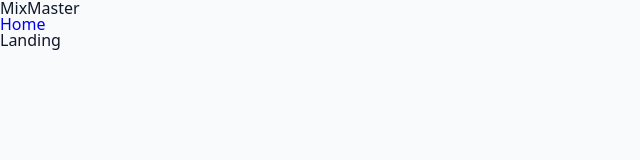
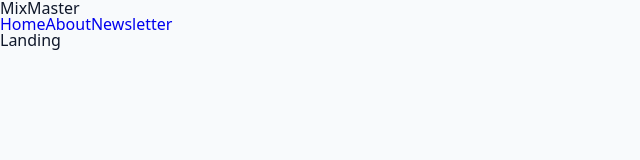
Before and after one commit to arianbod/react-cocktail-makers, a React (Vite) app: page / in a window 1280 px wide. Shown: the top 160 px of the page, without its empty margins (0-640 px from the left). Built offline with nearby package versions, Linux system fonts and the light colour scheme.

Commit message:
About and Newsletter added

```diff
--- a/components/Navbar.jsx
+++ b/components/Navbar.jsx
@@ -12,6 +12,16 @@ const Navbar = () => {
 						className='nav-link'>
 						Home
 					</NavLink>
+					<NavLink
+						to='/About'
+						className='nav-link'>
+						About
+					</NavLink>
+					<NavLink
+						to='/Newsletter'
+						className='nav-link'>
+						Newsletter
+					</NavLink>
 				</div>
 			</div>
 		</nav>
```
